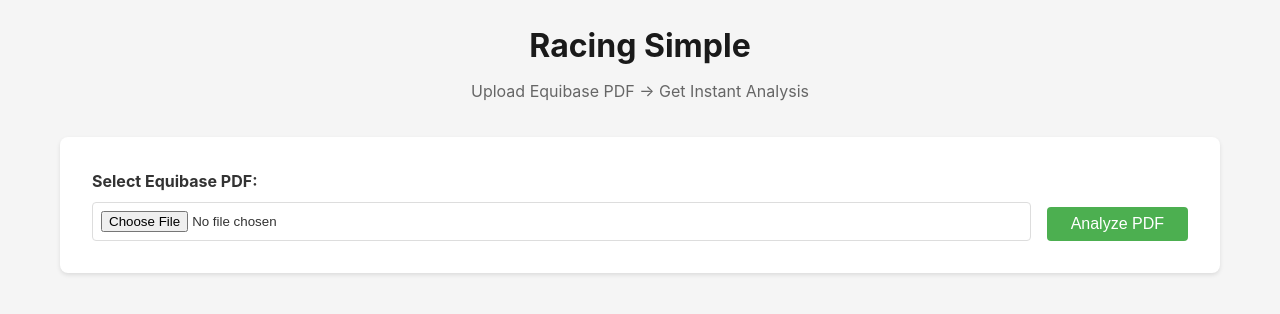
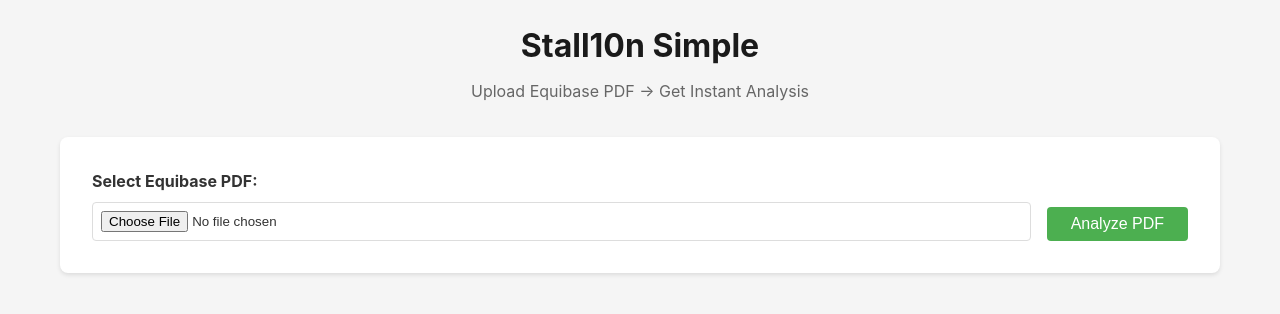
Before and after one commit to aerichmo/racingsimple, a Flask app: template templates/index.html in a window 1280 px wide. Shown: the top 314 px of the page. Run offline with Flask 3, Linux system fonts and the light colour scheme; the template is opened without the code that fills it, so the values that code supplies are empty.

Commit message:
Add Stall10n Simple and Complex routes
- Rename main page to 'Stall10n Simple' at /stall10nsimple
- Root URL (/) redirects to /stall10nsimple
- Add placeholder /stall10ncomplex route showing 'Hello World'
- Update page title to 'Stall10n Simple'

```diff
--- a/app.py
+++ b/app.py
@@ -21,9 +21,19 @@ db = Database(os.environ.get('DATABASE_URL', 'postgresql://localhost/racingsimpl
 
 @app.route('/')
 def index():
-    """Home page showing today's races and top plays"""
+    """Redirect to stall10nsimple"""
+    return redirect('/stall10nsimple')
+
+@app.route('/stall10nsimple')
+def stall10n_simple():
+    """Stall10n Simple - PDF analysis page"""
     today = datetime.now().date()
     return render_template('index.html', today=today)
+
+@app.route('/stall10ncomplex')
+def stall10n_complex():
+    """Stall10n Complex - placeholder page"""
+    return "Hello World"
 
 @app.route('/upload')
 def upload_page():
--- a/templates/index.html
+++ b/templates/index.html
@@ -3,7 +3,7 @@
 <head>
     <meta charset="UTF-8">
     <meta name="viewport" content="width=device-width, initial-scale=1.0">
-    <title>Racing Simple - PDF Analysis</title>
+    <title>Stall10n Simple</title>
     <style>
         * { margin: 0; padding: 0; box-sizing: border-box; }
         body { font-family: -apple-system, BlinkMacSystemFont, 'Segoe UI', Roboto, sans-serif; line-height: 1.6; color: #333; background: #f5f5f5; }
@@ -64,7 +64,7 @@
 <body>
     <div class="container">
         <div class="header">
-            <h1>Racing Simple</h1>
+            <h1>Stall10n Simple</h1>
             <p>Upload Equibase PDF → Get Instant Analysis</p>
         </div>
 
```
